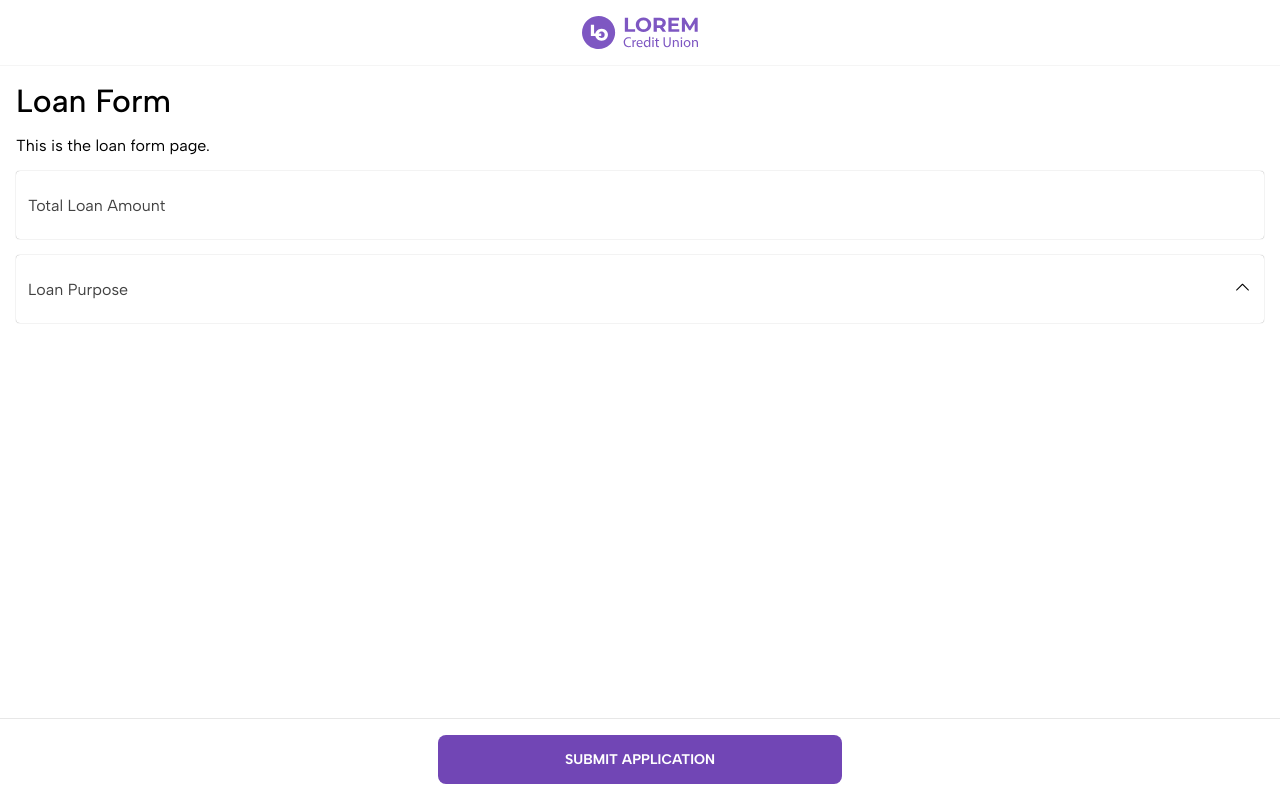
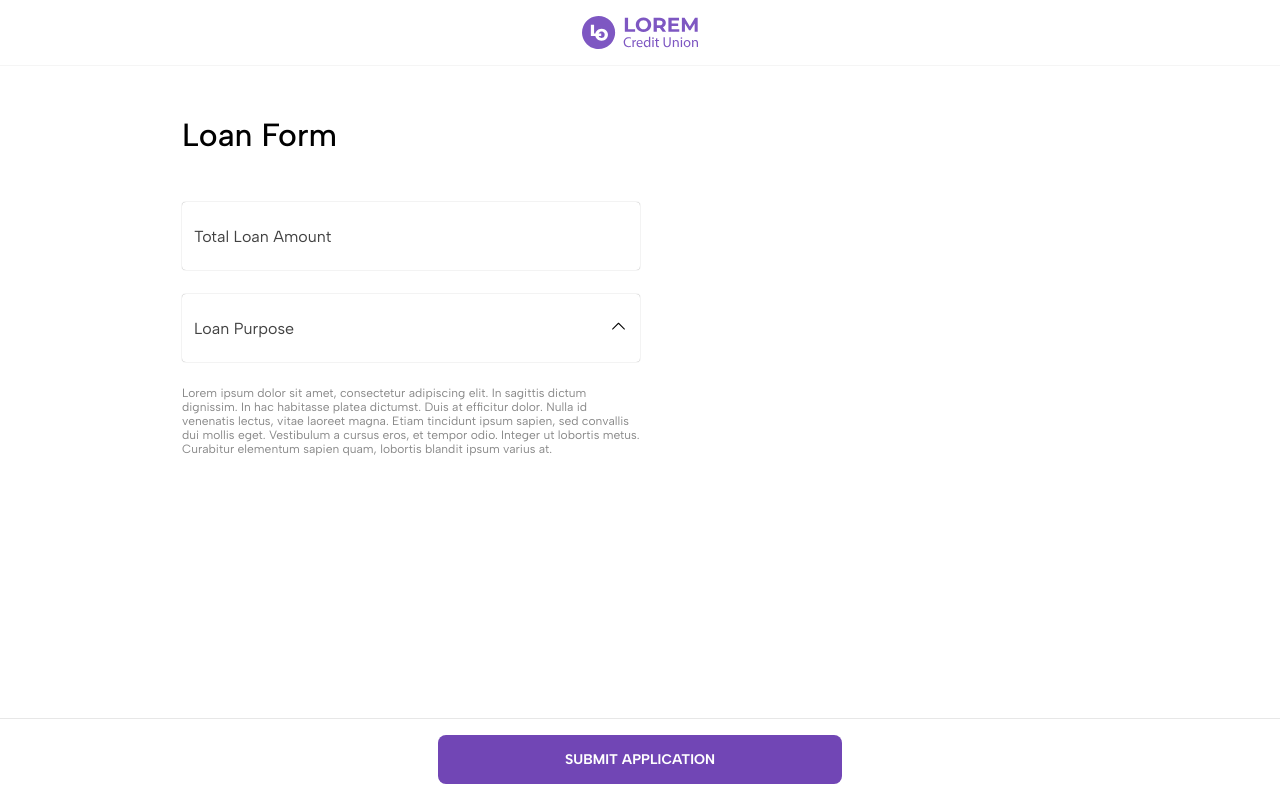
Before and after one commit to akiramorishita/clutch-exercise, a React (Vite) app: page / in a window 1280 px wide. Built offline with nearby package versions, Linux system fonts and the light colour scheme.

Commit message:
Update form page

```diff
--- a/src/main.tsx
+++ b/src/main.tsx
@@ -2,7 +2,7 @@ import { StrictMode } from 'react';
 import { createRoot } from 'react-dom/client';
 import './index.css';
 import { BrowserRouter, Route, Routes } from 'react-router-dom';
-import { LoanForm } from './pages/LoanForm';
+import LoanForm from './pages/LoanForm/LoanForm';
 
 createRoot(document.getElementById('root')!).render(
   <StrictMode>
--- a/src/pages/LoanForm.tsx
+++ /dev/null
@@ -1,51 +0,0 @@
-import Input from '../components/Input/Input';
-import Header from '../components/Header/Header';
-import Footer from '../components/Footer/Footer';
-import Button from '../components/Button/Button';
-import Select from '../components/Select/Select';
-import { useState } from 'react';
-
-export const LoanForm = () => {
-  const [select, setSelect] = useState('');
-  const [input, setInput] = useState('');
-  return (
-    <div>
-      <Header />
-      <form>
-        <div style={{ margin: 16, display: 'flex', flexDirection: 'column', gap: 16 }}>
-          <h1 className="text-gray-500">Loan Form</h1>
-          <p>This is the loan form page.</p>
-          <Input
-            id="totalLoanAmount"
-            value={input}
-            onChange={(e: React.ChangeEvent<HTMLInputElement>) => setInput(e.target.value)}
-            placeholder="Total Loan Amount"
-          />
-
-          <Select
-            id="loanPurpose"
-            label="Loan Purpose"
-            placeholder="Select an option"
-            onChange={setSelect}
-            value={select}
-            options={[
-              { value: 'debtConsolidation', label: 'Debt Consolidation' },
-              { value: 'personal', label: 'Personal' },
-              { value: 'apiError', label: 'API Error' }
-            ]}
-          />
-        </div>
-        <Footer>
-          <Button
-            text="Submit Application"
-            role="submit"
-            fullWidth
-            onClick={() => {
-              console.log('Submit!');
-            }}
-          />
-        </Footer>
-      </form>
-    </div>
-  );
-};
--- /dev/null
+++ b/src/pages/LoanForm/LoanForm.css
@@ -0,0 +1,27 @@
+.clutch-loanForm__container {
+  display: grid;
+  grid-template-columns: 1fr;
+  width: 100%;
+  padding: 10px 24px;
+  @container style(--is-desktop: true) {
+    grid-template-columns: repeat(2, 1fr);
+    padding: 50px 10px;
+  }
+}
+
+.clutch-loanForm__form {
+  display: flex;
+  flex-direction: column;
+  gap: 48px;
+
+  @container style(--is-desktop: true) {
+    width: 458px;
+    justify-self: end;
+  }
+}
+
+.clutch-loanForm__fields {
+  display: flex;
+  flex-direction: column;
+  gap: 24px;
+}
--- /dev/null
+++ b/src/pages/LoanForm/LoanForm.tsx
@@ -0,0 +1,66 @@
+import './LoanForm.css';
+
+import Input from '../../components/Input/Input';
+import Header from '../../components/Header/Header';
+import Footer from '../../components/Footer/Footer';
+import Button from '../../components/Button/Button';
+import Select from '../../components/Select/Select';
+import { useState } from 'react';
+
+const LoanForm = () => {
+  const [select, setSelect] = useState('');
+  const [input, setInput] = useState('');
+  return (
+    <div className="clutch-loanForm">
+      <Header />
+
+      <div className="clutch-loanForm__container">
+        <form className="clutch-loanForm__form">
+          <h1 className="text-gray-500">Loan Form</h1>
+          <div className="clutch-loanForm__fields">
+            <Input
+              id="totalLoanAmount"
+              placeholder="Total Loan Amount"
+              value={input}
+              onChange={(e) => setInput(e.target.value)}
+            />
+            <Select
+              id="loanPurpose"
+              label="Loan Purpose"
+              placeholder="Select an option"
+              onChange={setSelect}
+              value={select}
+              options={[
+                { value: 'debtConsolidation', label: 'Debt Consolidation' },
+                { value: 'personal', label: 'Personal' },
+                { value: 'apiError', label: 'API Error' }
+              ]}
+            />
+            <small>
+              Lorem ipsum dolor sit amet, consectetur adipiscing elit. In sagittis dictum dignissim.
+              In hac habitasse platea dictumst. Duis at efficitur dolor. Nulla id venenatis lectus,
+              vitae laoreet magna. Etiam tincidunt ipsum sapien, sed convallis dui mollis eget.
+              Vestibulum a cursus eros, et tempor odio. Integer ut lobortis metus. Curabitur
+              elementum sapien quam, lobortis blandit ipsum varius at.
+            </small>
+            <div>
+              <div />
+            </div>
+          </div>
+        </form>
+      </div>
+      <Footer>
+        <Button
+          text="Submit Application"
+          role="submit"
+          fullWidth
+          onClick={() => {
+            console.log('Submit!');
+          }}
+        />
+      </Footer>
+    </div>
+  );
+};
+
+export default LoanForm;
```
